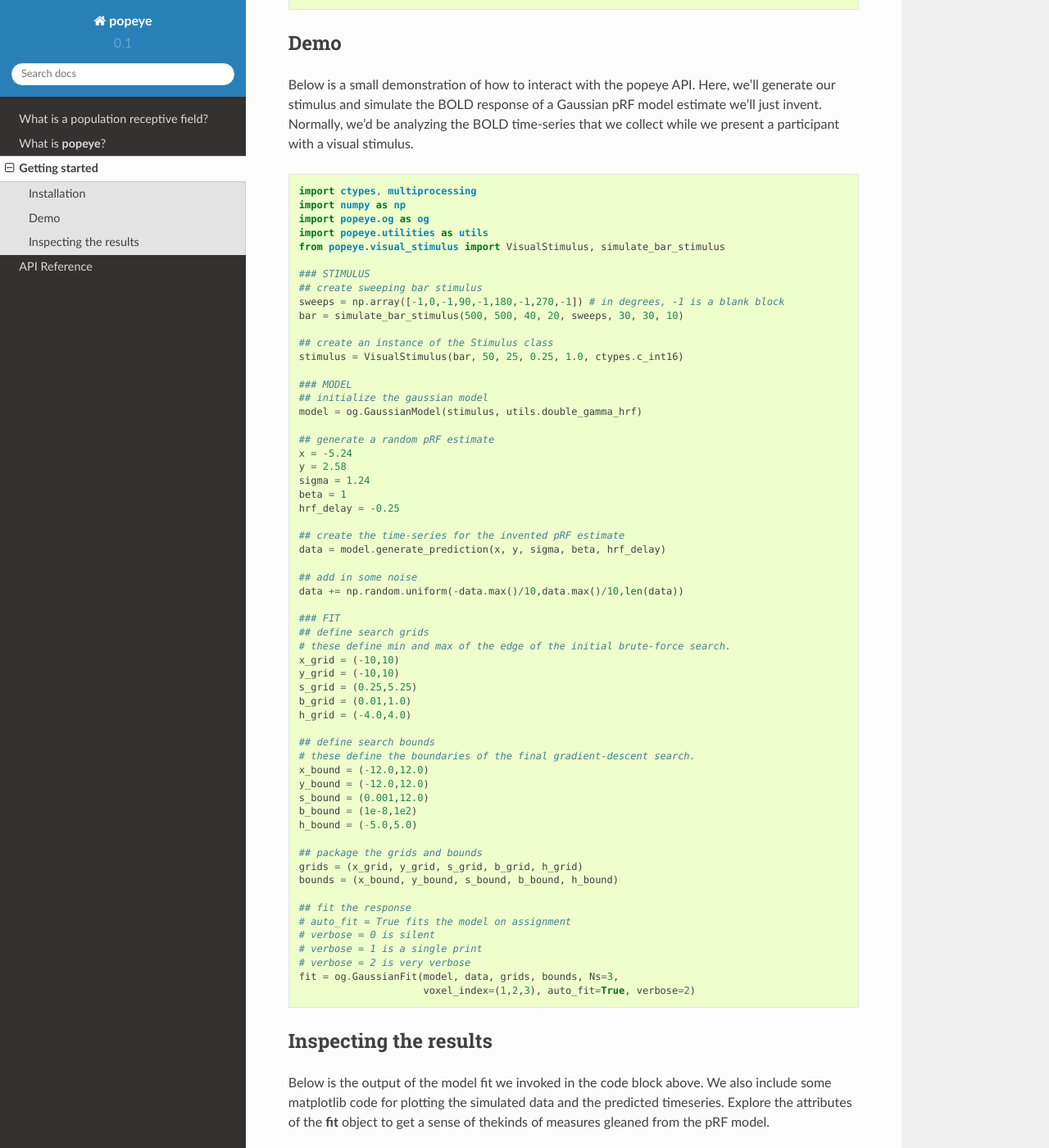
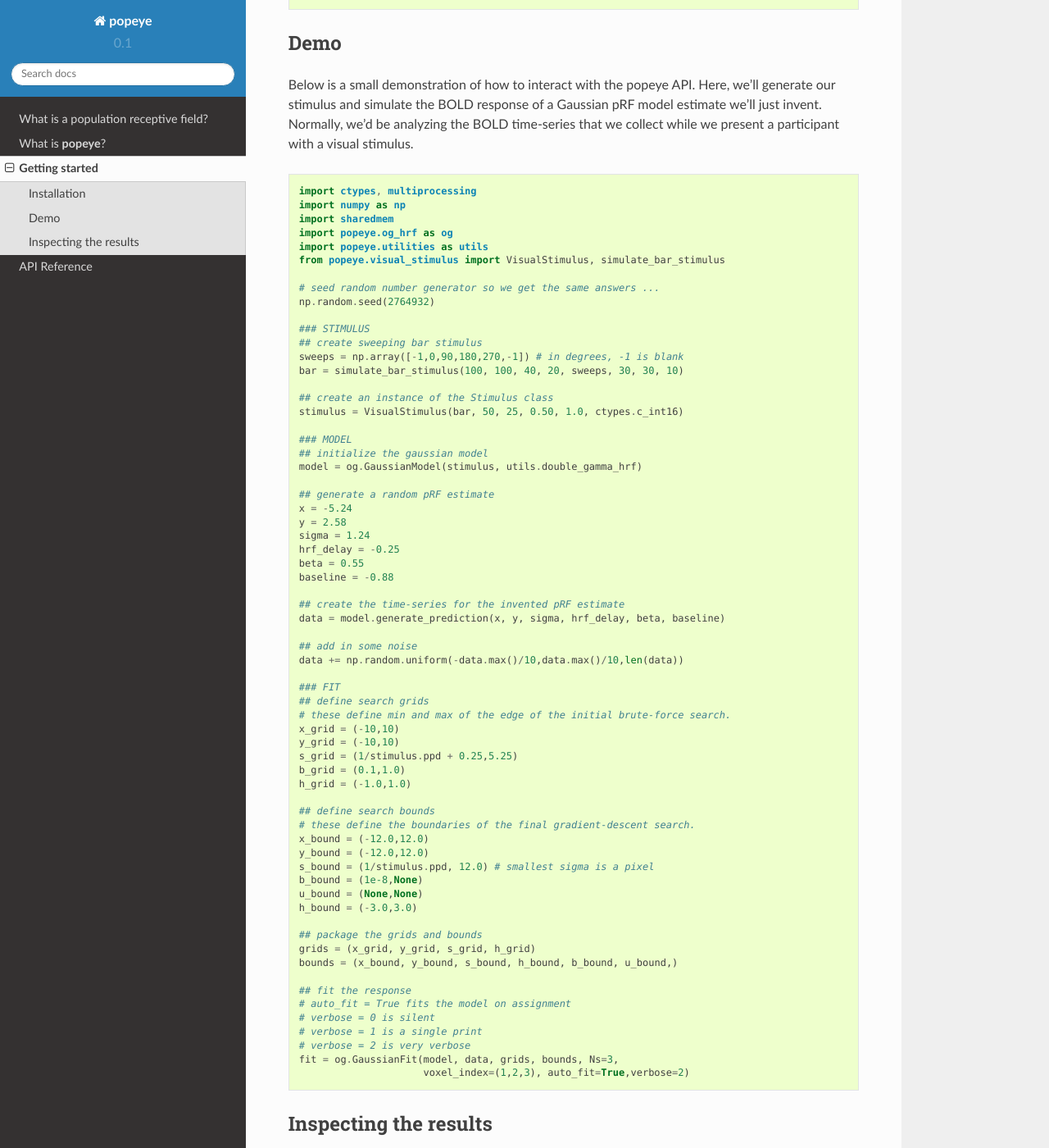
Before and after one commit to kdesimone/popeye, a Sphinx documentation site: the page built from docs/getting_started.rst, in a window 1280 px wide and 1400 px high, scrolled down 611 px. Shown: the whole window at 82% size. Built offline with Sphinx 7.4.7 and the Read the Docs theme 2.0.0, drawn with Linux system fonts in a browser that asks for light colours; formulas are drawn with MathJax 3; pages that are not in the unit, such as notebooks, are missing from menus.

Commit message:
RF: upated demo in docs

```diff
--- a/docs/getting_started.rst
+++ b/docs/getting_started.rst
@@ -35,17 +35,21 @@ that we collect while we present a participant with a visual stimulus. ::
 
     import ctypes, multiprocessing
     import numpy as np
-    import popeye.og as og
+    import sharedmem
+    import popeye.og_hrf as og
     import popeye.utilities as utils
     from popeye.visual_stimulus import VisualStimulus, simulate_bar_stimulus
 
+    # seed random number generator so we get the same answers ...
+    np.random.seed(2764932)
+
     ### STIMULUS
     ## create sweeping bar stimulus
-    sweeps = np.array([-1,0,-1,90,-1,180,-1,270,-1]) # in degrees, -1 is a blank block
-    bar = simulate_bar_stimulus(500, 500, 40, 20, sweeps, 30, 30, 10)
+    sweeps = np.array([-1,0,90,180,270,-1]) # in degrees, -1 is blank
+    bar = simulate_bar_stimulus(100, 100, 40, 20, sweeps, 30, 30, 10)
 
     ## create an instance of the Stimulus class
-    stimulus = VisualStimulus(bar, 50, 25, 0.25, 1.0, ctypes.c_int16)
+    stimulus = VisualStimulus(bar, 50, 25, 0.50, 1.0, ctypes.c_int16)
 
     ### MODEL
     ## initialize the gaussian model
@@ -55,11 +59,12 @@ that we collect while we present a participant with a visual stimulus. ::
     x = -5.24
     y = 2.58
     sigma = 1.24
-    beta = 1
     hrf_delay = -0.25
+    beta = 0.55
+    baseline = -0.88
 
     ## create the time-series for the invented pRF estimate
-    data = model.generate_prediction(x, y, sigma, beta, hrf_delay)
+    data = model.generate_prediction(x, y, sigma, hrf_delay, beta, baseline)
 
     ## add in some noise
     data += np.random.uniform(-data.max()/10,data.max()/10,len(data))
@@ -69,21 +74,22 @@ that we collect while we present a participant with a visual stimulus. ::
     # these define min and max of the edge of the initial brute-force search.
     x_grid = (-10,10)
     y_grid = (-10,10)
-    s_grid = (0.25,5.25)
-    b_grid = (0.01,1.0)
-    h_grid = (-4.0,4.0)
+    s_grid = (1/stimulus.ppd + 0.25,5.25)
+    b_grid = (0.1,1.0)
+    h_grid = (-1.0,1.0)
 
     ## define search bounds
     # these define the boundaries of the final gradient-descent search.
     x_bound = (-12.0,12.0)
     y_bound = (-12.0,12.0)
-    s_bound = (0.001,12.0)
-    b_bound = (1e-8,1e2)
-    h_bound = (-5.0,5.0)
+    s_bound = (1/stimulus.ppd, 12.0) # smallest sigma is a pixel
+    b_bound = (1e-8,None)
+    u_bound = (None,None)
+    h_bound = (-3.0,3.0)
 
     ## package the grids and bounds
-    grids = (x_grid, y_grid, s_grid, b_grid, h_grid)
-    bounds = (x_bound, y_bound, s_bound, b_bound, h_bound)
+    grids = (x_grid, y_grid, s_grid, h_grid)
+    bounds = (x_bound, y_bound, s_bound, h_bound, b_bound, u_bound,)
 
     ## fit the response
     # auto_fit = True fits the model on assignment
@@ -91,7 +97,8 @@ that we collect while we present a participant with a visual stimulus. ::
     # verbose = 1 is a single print
     # verbose = 2 is very verbose
     fit = og.GaussianFit(model, data, grids, bounds, Ns=3,
-                         voxel_index=(1,2,3), auto_fit=True, verbose=2)
+                         voxel_index=(1,2,3), auto_fit=True,verbose=2)
+
 
 Inspecting the results
 ----------------------
```
